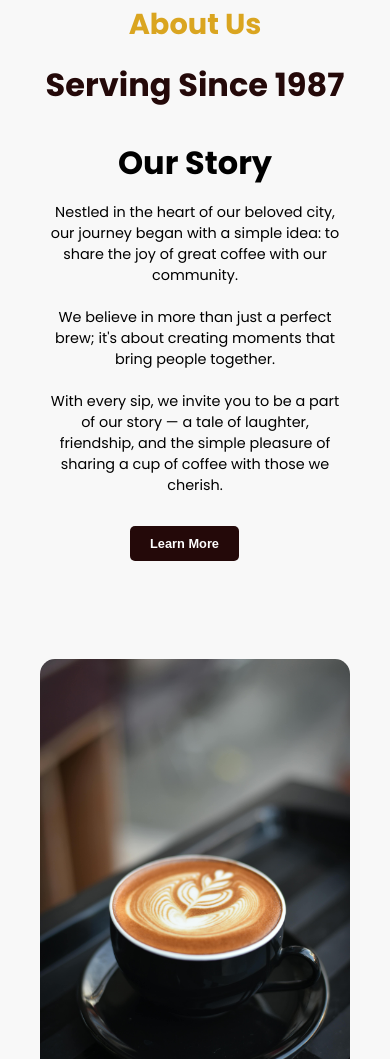
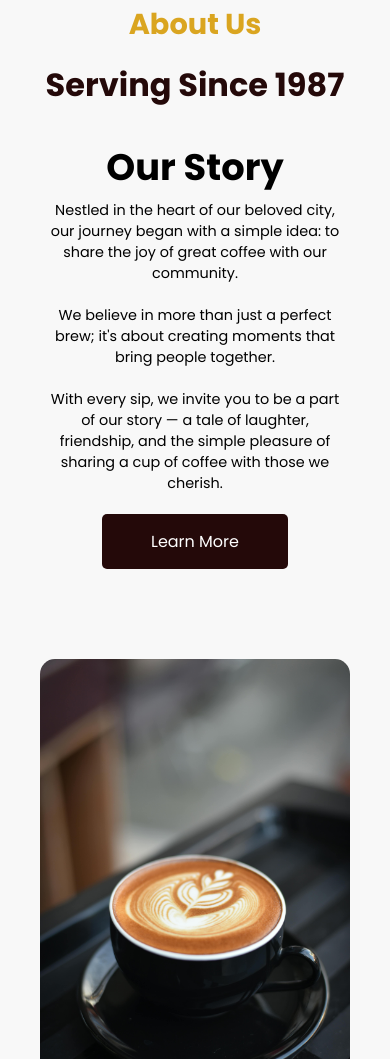
Before and after one commit to PromiseAj/SleekCoffee, a plain HTML site: page index.html in a window 390 px wide. Shown: the part 941-2000 px from the top of the page. Drawn offline with Linux system fonts and the light colour scheme.

Commit message:
second commit

```diff
--- a/index.html
+++ b/index.html
@@ -52,7 +52,7 @@
               <br><br>
               With every sip, we invite you to be a part of our story — a tale of laughter, friendship, and the simple pleasure of sharing a cup of coffee with those we cherish.
               </p>
-            <button>Learn More</button>
+            <div class="button">Learn More</div>
         </div>
 
         <img src="images/coffee-2.jpg">
@@ -62,7 +62,7 @@
             <p> To be the heart of our community, where everyone feels welcome and connected. We strive to create a space where laughter flows freely, friendships are forged, and every cup of coffee brings joy.
               <br><br>
               Our vision extends beyond serving great coffee; it's about fostering a sense of belonging and making a positive impact in the lives of those around us. With every interaction, we aim to brighten your day and leave you with a smile, knowing that you're a valued part of our journey</p>
-            <button>Learn More</button>
+              <div class="button">Learn More</div>
         </div>
         </div>
 
--- a/mediaqueries.css
+++ b/mediaqueries.css
@@ -279,7 +279,8 @@
 
   @media only screen and (max-width: 480px) {
     .hero h1 {
-      font-size: 2rem;
+      font-size: 1.8rem;
+      font-weight: 600;
     }
 
     .hero p {
@@ -310,12 +311,9 @@
         margin: 20px 0;
       }
 
-      .about-content .story button,
-      .about-content .vision button {
-        margin: 10px 0;
-        margin-left: 90px;
-        padding: 10px 20px;
-        font-size: 0.8rem;
+      .story .button,
+      .vision .button {
+       width: 60%;
       }
 
       #services h1 {
--- a/styles.css
+++ b/styles.css
@@ -148,7 +148,7 @@
   .about-content p {
     flex: 1;
     width: 275px;
-    text-align: left;
+    text-align: center;
     margin-bottom: 20px;
     font-size: 1rem;
     font-family: Poppins;
@@ -160,13 +160,21 @@
     border-radius: 15px;
   }
 
-  .about-content button{
-    padding: 13px 30px;
-    color: #fff;
+  .button {
+    padding: 15px 30px;
+    background-color: #daa520;
+    color: #000;
     border: none;
     border-radius: 5px;
-    outline: none;
-    font-weight: 600;
+    cursor: pointer;
+    text-align: center;
+    width: 80%;
+    margin: 0 auto;
+    transition: background-color 0.3s ease;
+  }
+
+  .button:hover {
+      background-color: #c0a409;
   }
 
   .story,
@@ -175,14 +183,14 @@
   }
   .about-content .story h3,
   .about-content .vision h3{
-    font-size: 2rem;
+    font-size: 2.3rem;
     text-align: center;
-    margin-bottom: 15px;
+    margin-bottom: 5px;
 
   }
-  .about-content .story button{
+  .story .button{
     background: #240909;
-    margin: 10px 40px;
+    color: #fff;
   }
 
   .about-content .vision button{
```
